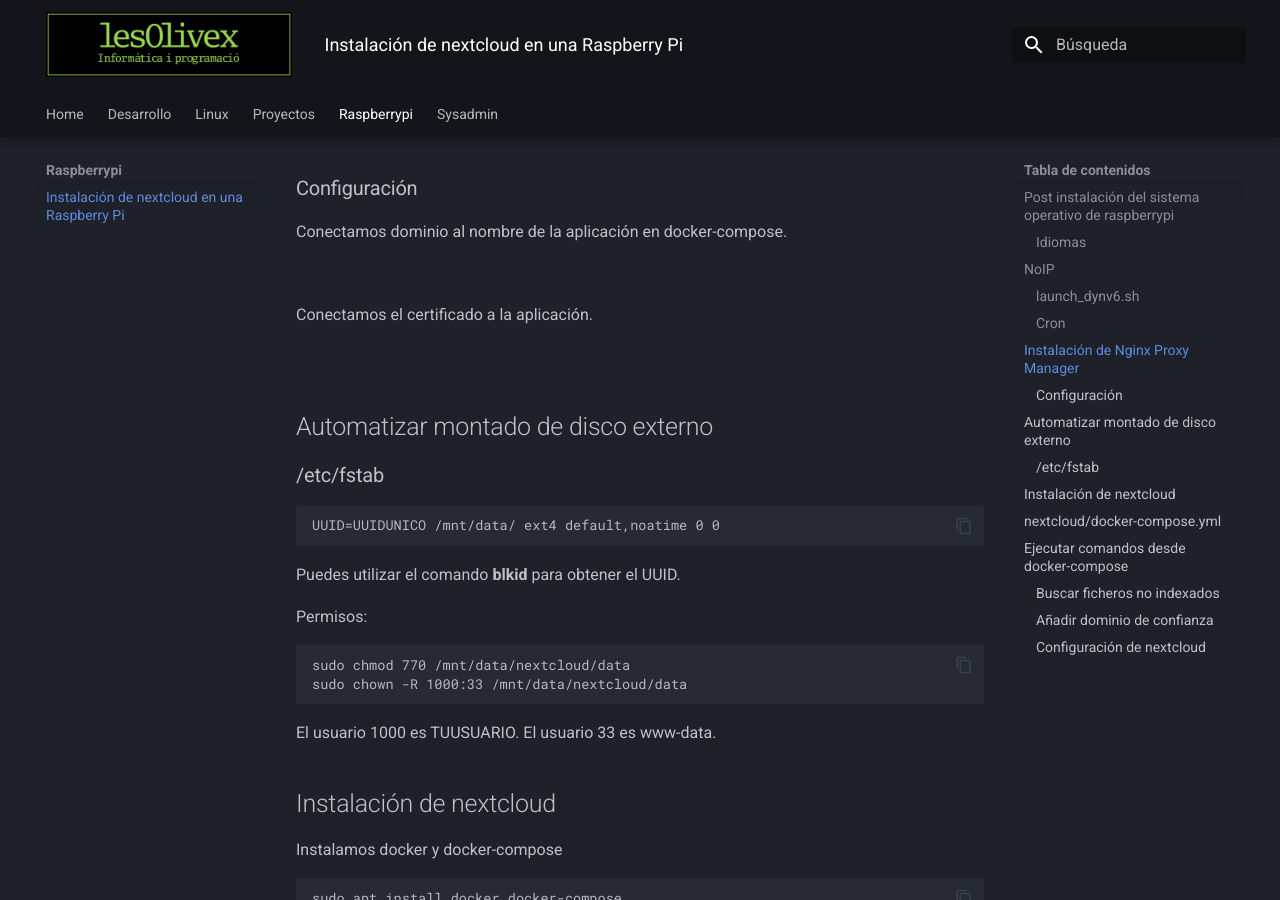
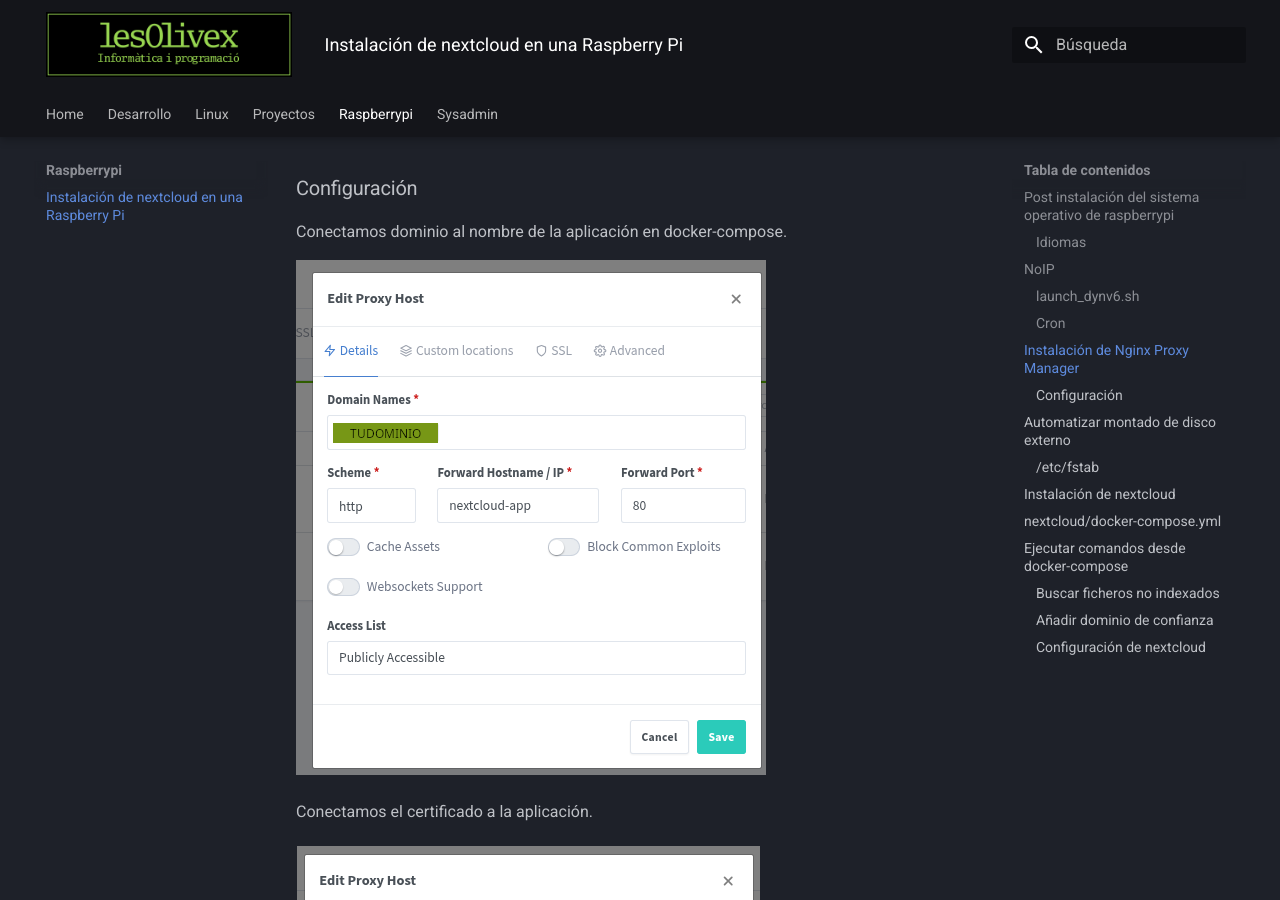
Before and after one commit to edumag/apuntes, an MkDocs documentation site: the page built from docs/raspberrypi/raspberrypi-nextcloud.md, in a window 1280 px wide and 900 px high, scrolled down 1379 px. Built offline with MkDocs 1.6.1 and Material for MkDocs 9.7.7, drawn with Linux system fonts in a browser that asks for light colours.

Commit message:
Fix: enlaces imágenes

```diff
--- a/docs/raspberrypi/raspberrypi-nextcloud.md
+++ b/docs/raspberrypi/raspberrypi-nextcloud.md
@@ -65,11 +65,11 @@
 
 Conectamos dominio al nombre de la aplicación en docker-compose.
 
-![](/home/edumag/desarrollo/apuntes/docs/img/raspberrypi/raspberrypi-01.png)
+![](../img/raspberrypi/raspberrypi-01.png)
 
 Conectamos el certificado a la aplicación.
 
-![](/home/edumag/desarrollo/apuntes/docs/img/raspberrypi/raspberrypi-02.png)
+![](../img/raspberrypi/raspberrypi-02.png)
 
 
 
```
